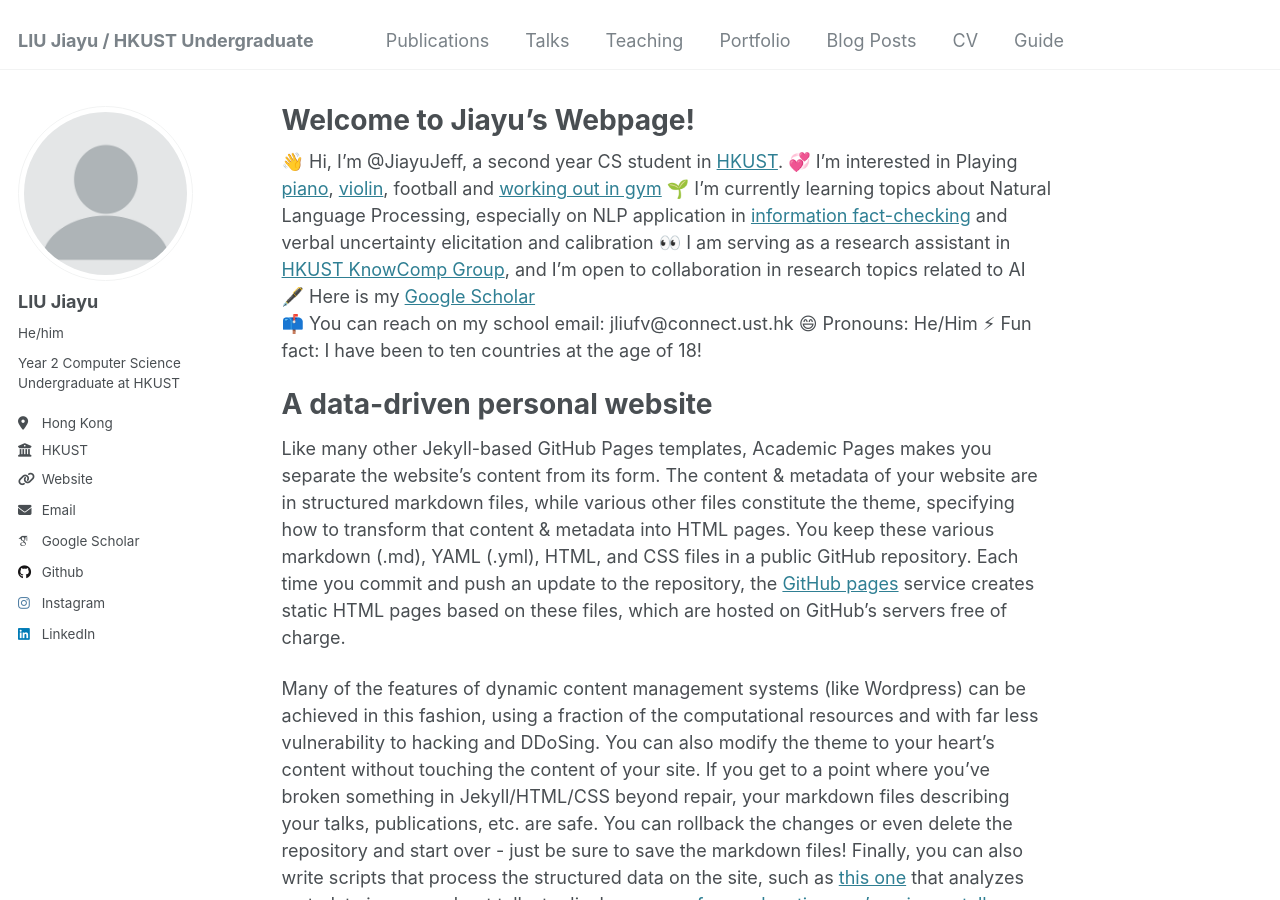
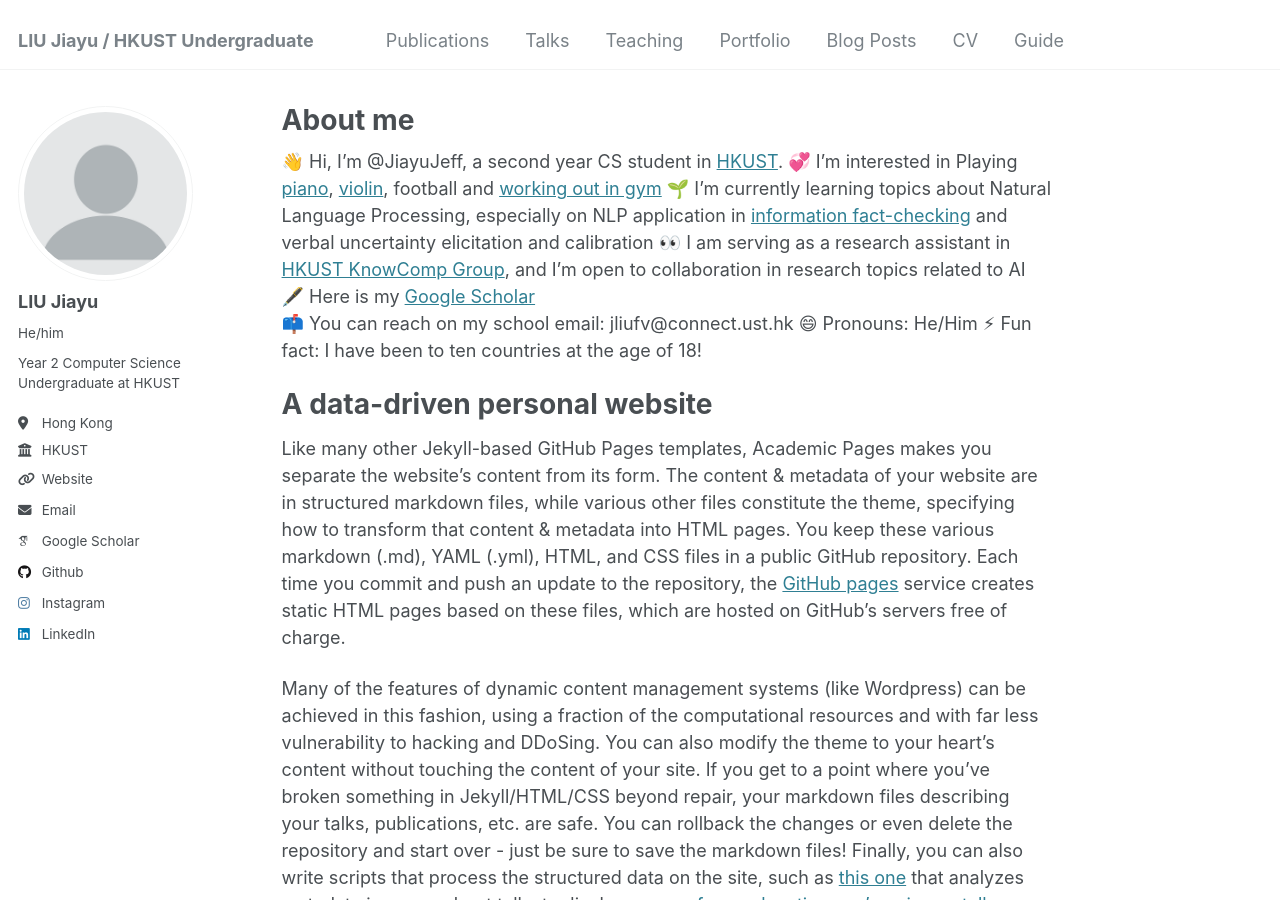
Before and after one commit to JiayuJeff/JiayuJeff.github.io, a Jekyll site: the page built from _pages/about.md, in a window 1280 px wide and 900 px high. Built offline with Jekyll 4.4.1, drawn with Linux system fonts in a browser that asks for light colours; some web fonts are replaced.

Commit message:
Update about.md

```diff
--- a/_pages/about.md
+++ b/_pages/about.md
@@ -1,6 +1,8 @@
 ---
 permalink: /
 title: "Welcome to Jiayu's Webpage!"
+title: "About me"
+excerpt: "About me"
 author_profile: true
 redirect_from:
   - /about/
```
